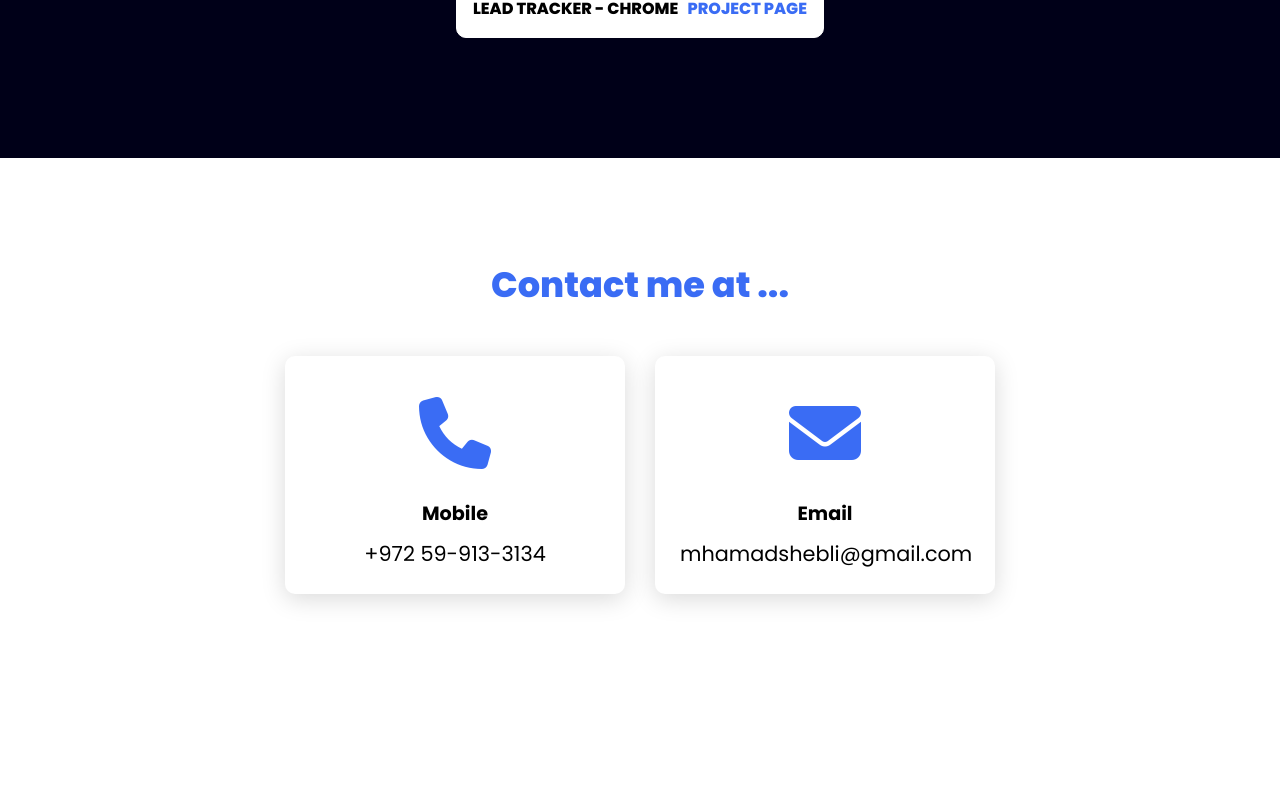
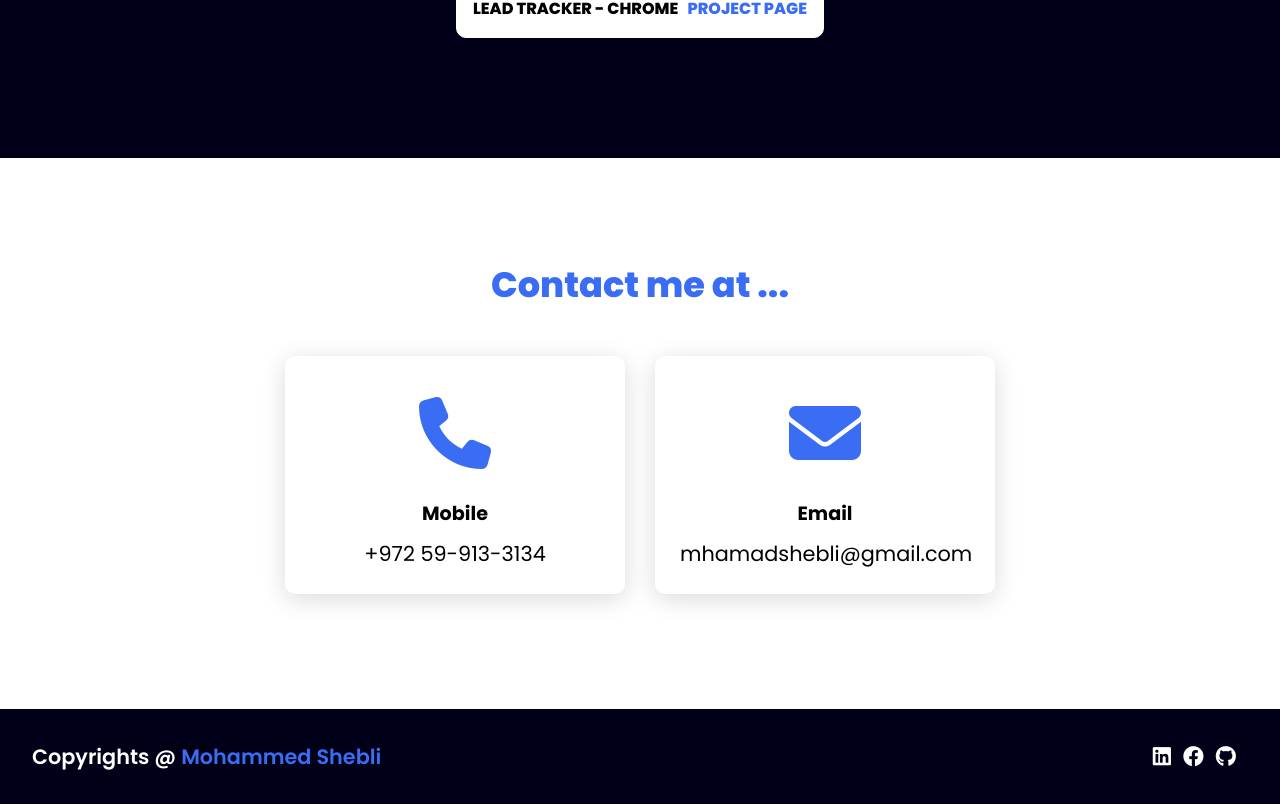
Before and after one commit to shebli91/react-portfolio, a React (Create React App) app: page / in a window 1280 px wide. Shown: the part 3686-4490 px from the top of the page. Before the commit the page ends 4395 px from the top, so only its background shows below. Built offline with nearby package versions, Linux system fonts and the light colour scheme.

Commit message:
- adding the footer component

```diff
--- a/src/App.js
+++ b/src/App.js
@@ -4,6 +4,7 @@ import MainSection from "./Components/MainSection";
 import Software from "./Components/Software";
 import Projects from "./Components/Projects";
 import Contact from "./Components/Contact";
+import Footer from "./Components/Footer";
 
 function App() {
   return (
@@ -13,6 +14,7 @@ function App() {
       <Software />
       <Projects />
       <Contact />
+      <Footer />
     </div>
   );
 }
--- /dev/null
+++ b/src/Components/Footer.js
@@ -0,0 +1,25 @@
+const Footer = () => {
+  return (
+    <footer className="footer">
+      <p className="footer-title">
+        Copyrights @ <span>Mohammed Shebli</span>
+      </p>
+      <div className="social-icons">
+        <a
+          href="https://www.linkedin.com/in/mohammed-shebli-b54638243/"
+          target="_blank"
+        >
+          <i className="fa-brands fa-linkedin"></i>
+        </a>
+        <a href="https://www.facebook.com/mhamad.shebli" target="_blank">
+          <i className="fa-brands fa-facebook"></i>
+        </a>
+        <a href="https://github.com/shebli91?tab=repositories" target="_blank">
+          <i className="fa-brands fa-github"></i>
+        </a>
+      </div>
+    </footer>
+  );
+};
+
+export default Footer;
```
